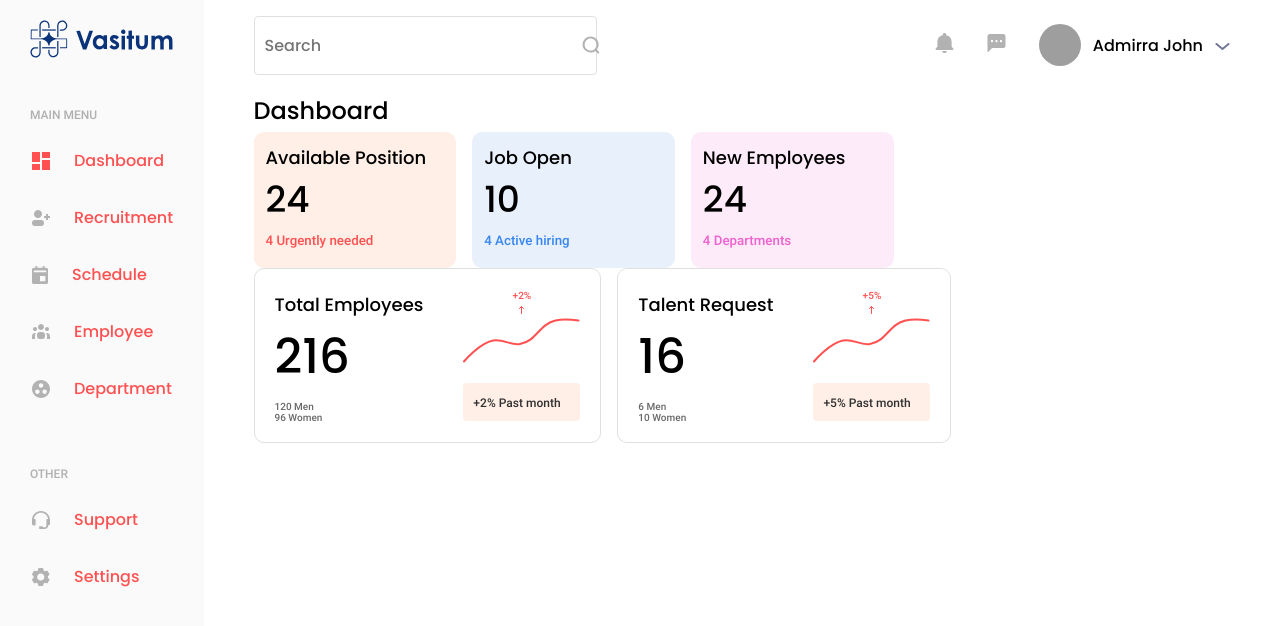
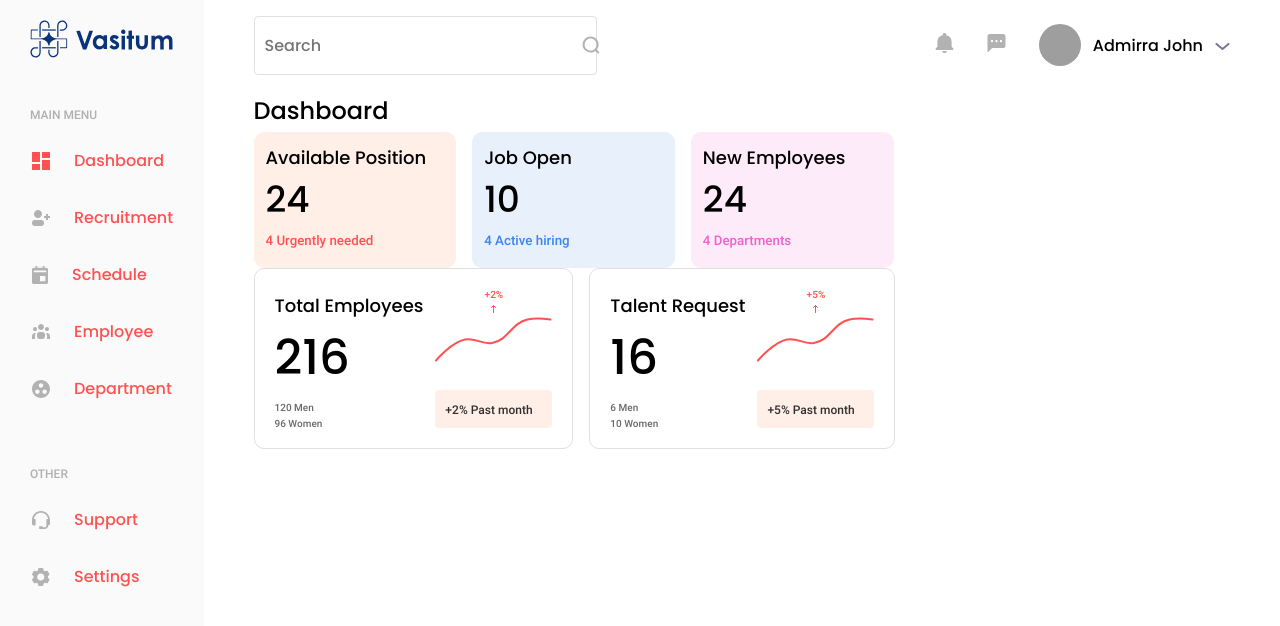
Before and after one commit to 4bdullah7eeshan/shoshin-tech-assignment, a React (Vite) app: page / in a window 1280 px wide. Shown: the top 626 px of the page. Built offline with nearby package versions, Linux system fonts and the light colour scheme; grey boxes are pictures that could not be loaded.

Commit message:
refactor: improve dimensions

```diff
--- a/src/components/SummaryCard/SummaryCard.module.css
+++ b/src/components/SummaryCard/SummaryCard.module.css
@@ -27,7 +27,7 @@
     display: flex;
     justify-content: center;
     align-items: center;
-    gap: 2.5rem;
+    gap: 0.75rem;
 }
 
 .textContainer,
@@ -65,7 +65,7 @@
 .textContainer footer {
     display: flex;
     flex-direction: column;
-    gap: 0.25rem;
+    gap: 0.5rem;
 }
 
 .textContainer footer p {
@@ -78,7 +78,7 @@
 
 
 .graphContainer {
-    gap: 1.25rem;
+    gap: 1.75rem;
 }
 
 .graphContainer div {
```
